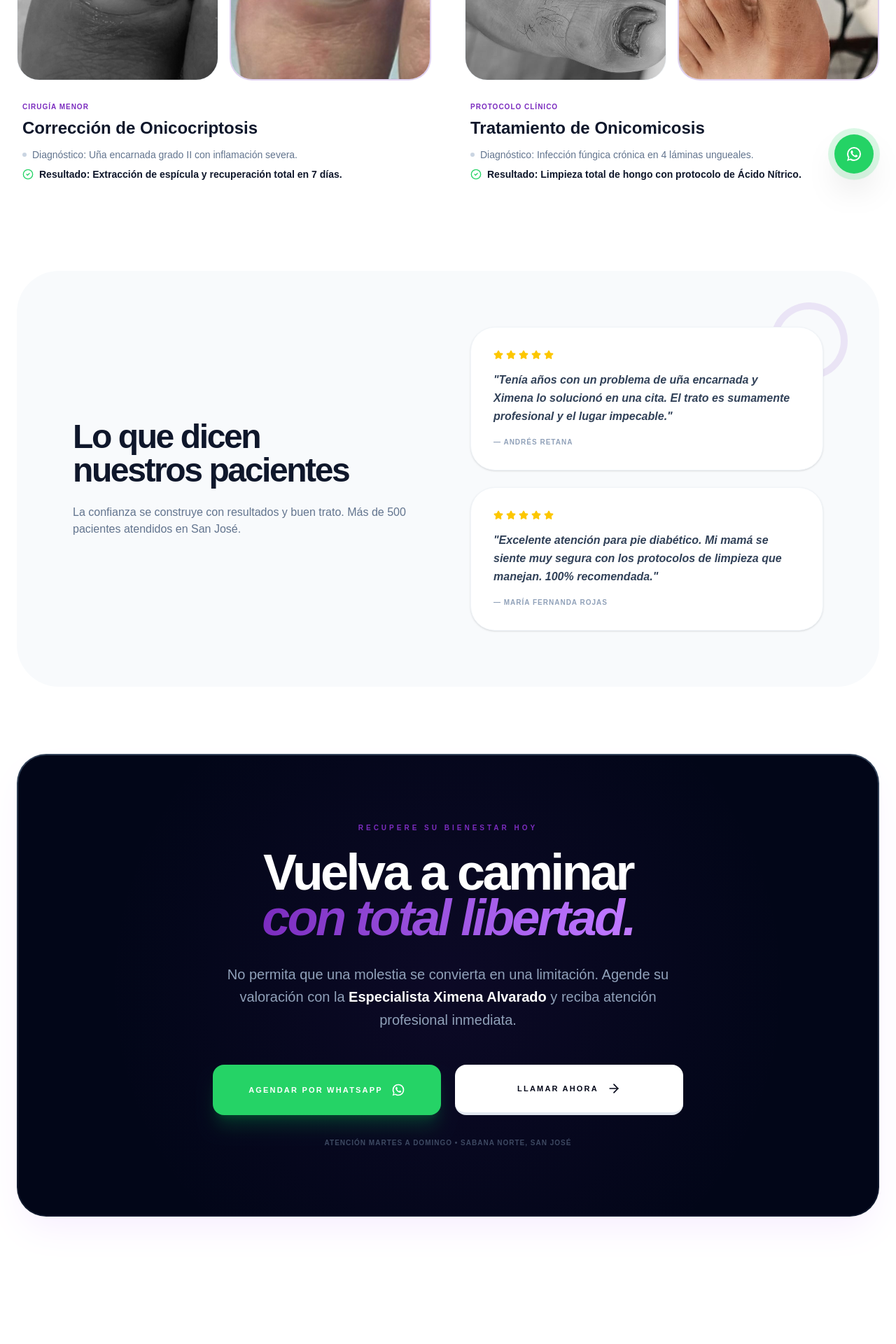
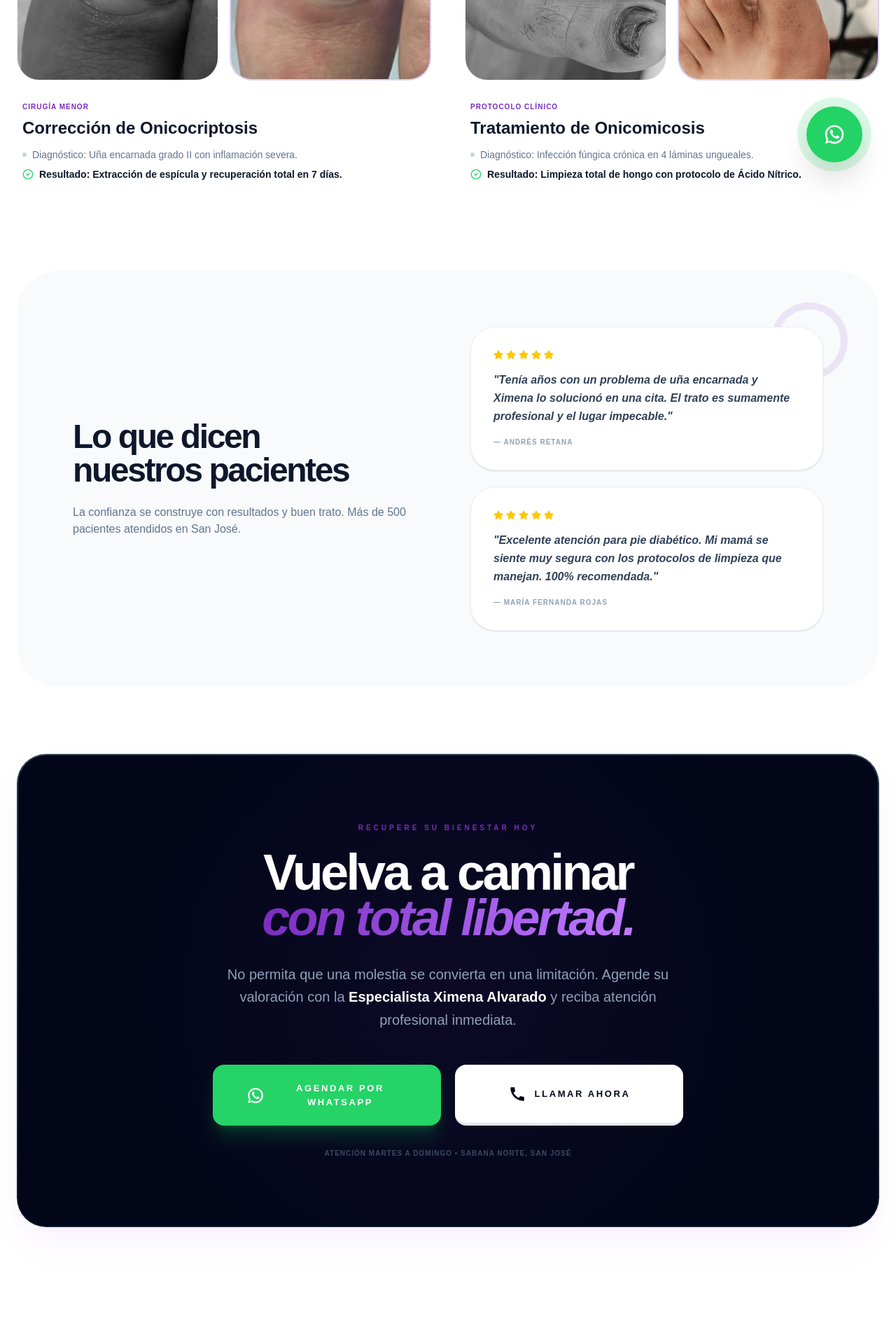
Before and after one commit to merloyflores/clinica-podologia, a Next.js app: page /resultados in a window 1280 px wide. Shown: the part 520-2440 px from the top of the page at 70% size. Built offline with nearby package versions, Linux system fonts and the light colour scheme.

Commit message:
refactor: normalización de assets a minúsculas y optimización de UI (CTA & WhatsApp)

```diff
--- a/app/components/BotonWhatsApp.tsx
+++ b/app/components/BotonWhatsApp.tsx
@@ -7,12 +7,12 @@ export default function BotonWhatsApp() {
   const [isOpen, setIsOpen] = useState(false);
 
   return (
-    <div className="fixed bottom-8 right-8 z-100 flex flex-col items-end">
+    <div className="sticky bottom-12 z-50 flex flex-col items-end px-12 pointer-events-none">
 
-      {/* 1. CUADRO DE TEXTO (Formulario estilo Tendency) */}
+      {/* 1. EL FORMULARIO - Ahora con posicionamiento absoluto para no deformar la web */}
       {isOpen && (
-        <div className="bg-white w-[320px] rounded-[30px] shadow-2xl border border-slate-100 mb-5 overflow-hidden transition-all duration-500 animate-in slide-in-from-bottom-5 fade-in">
-          {/* Encabezado del Chat */}
+        <div className="absolute bottom-full mb-5 pointer-events-auto bg-white w-[320px] rounded-[30px] shadow-2xl border border-slate-100 overflow-hidden transition-all duration-500 animate-in slide-in-from-bottom-5 fade-in">
+          {/* ... TODO TU CONTENIDO DEL ENCABEZADO Y CUERPO IGUAL ... */}
           <div className="bg-[#1a3a3a] p-5 text-white relative">
             <div className="flex items-center gap-3">
               <div className="w-10 h-10 bg-white/20 rounded-full flex items-center justify-center border border-white/30">
@@ -25,72 +25,42 @@ export default function BotonWhatsApp() {
             </div>
             <button
               onClick={() => setIsOpen(false)}
-              title="Cerrar chat"
-              className="absolute top-4 right-4 text-white/50 hover:text-white transition-colors"
+              title="Cerrar chat de WhatsApp"
+              className="absolute top-4 right-4 text-white/50 hover:text-white"
             >
               <Close sx={{ fontSize: 18 }} />
             </button>
           </div>
 
-          {/* Cuerpo del Formulario */}
           <div className="p-6 space-y-4 bg-slate-50/50">
-            <input
-              type="text"
-              placeholder="Nombre completo"
-              className="w-full p-3 bg-white rounded-xl border border-slate-200 text-xs font-bold focus:outline-none focus:border-[#25D366] transition-colors"
-            />
+            <input type="text" placeholder="Nombre completo" className="w-full p-3 bg-white rounded-xl border border-slate-200 text-xs font-bold focus:outline-none focus:border-[#25D366]" />
             <div className="flex gap-2">
-              <div className="bg-white border border-slate-200 rounded-xl px-3 flex items-center gap-1 text-[10px] font-black italic">
-                🇨🇷 +506
-              </div>
-              <input
-                type="tel"
-                placeholder="Teléfono"
-                className="w-full p-3 bg-white rounded-xl border border-slate-200 text-xs font-bold focus:outline-none focus:border-[#25D366]"
-              />
+              <div className="bg-white border border-slate-200 rounded-xl px-3 flex items-center gap-1 text-[10px] font-black italic">🇨🇷 +506</div>
+              <input type="tel" placeholder="Teléfono" className="w-full p-3 bg-white rounded-xl border border-slate-200 text-xs font-bold focus:outline-none focus:border-[#25D366]" />
             </div>
-            <a
-              href="https://wa.me/50662500117"
-              target="_blank"
-              rel="noopener noreferrer"
-              className="w-full bg-[#25D366] text-white py-3.5 rounded-xl font-black text-[10px] uppercase tracking-[0.2em] hover:bg-[#1eb954] transition-all flex items-center justify-center gap-2 shadow-green-500/20"
-            >
+            <a href="https://wa.me/50662500117" target="_blank" rel="noopener noreferrer" className="w-full bg-[#25D366] text-white py-3.5 rounded-xl font-black text-[10px] uppercase tracking-[0.2em] flex items-center justify-center gap-2 shadow-green-500/20">
               <WhatsApp sx={{ fontSize: 16 }} /> Enviar Mensaje
             </a>
-            <p className="text-[9px] text-center text-slate-400 font-bold uppercase tracking-tighter">
-              Powered by <span className="text-slate-600">Nexflow Digital</span>
-            </p>
+            <p className="text-[9px] text-center text-slate-400 font-bold uppercase tracking-tighter">Powered by <span className="text-slate-600">Nexflow Digital</span></p>
           </div>
         </div>
       )}
 
-      {/* 2. EL BOTÓN FLOTANTE (Tu código original con toggle) */}
-      <div className="flex items-center group">
-        {/* Tooltip (Solo se ve si el cuadro está cerrado) */}
+      {/* 2. EL BOTÓN CIRCULAR */}
+      <div className="pointer-events-auto flex items-center group relative">
         {!isOpen && (
           <div className="bg-white text-slate-900 px-4 py-2 rounded-2xl shadow-xl mr-3 opacity-0 group-hover:opacity-100 transition-all duration-300 translate-x-4 group-hover:translate-x-0 hidden md:block border border-slate-100">
-            <p className="text-xs font-black uppercase tracking-widest whitespace-nowrap">
-              ¿En qué podemos ayudarle?
-            </p>
+            <p className="text-xs font-black uppercase tracking-widest whitespace-nowrap">¿En qué podemos ayudarle?</p>
           </div>
         )}
 
-        {/* Botón Circular */}
         <button
           onClick={() => setIsOpen(!isOpen)}
           title={isOpen ? "Cerrar chat de WhatsApp" : "Abrir chat de WhatsApp"}
-          className="bg-[#25D366] text-white p-4 rounded-full shadow-2xl hover:bg-[#1eb954] transition-all transform hover:scale-110 active:scale-90 flex items-center justify-center relative outline-none"
+          className="bg-[#25D366] text-white p-6 rounded-full shadow-2xl hover:bg-[#1eb954] transition-all transform hover:scale-110 active:scale-90 flex items-center justify-center relative outline-none"
         >
-          {/* Efecto de Pulso si está cerrado */}
-          {!isOpen && (
-            <span className="absolute inset-0 rounded-full bg-[#25D366] animate-ping opacity-25"></span>
-          )}
-
-          {isOpen ? (
-            <Close sx={{ fontSize: 24 }} className="relative z-10" />
-          ) : (
-            <WhatsApp sx={{ fontSize: 24 }} className="relative z-10" />
-          )}
+          {!isOpen && <span className="absolute inset-0 rounded-full bg-[#25D366] animate-ping opacity-25"></span>}
+          {isOpen ? <Close sx={{ fontSize: 32 }} className="relative z-10" /> : <WhatsApp sx={{ fontSize: 32 }} className="relative z-10" />}
         </button>
       </div>
     </div>
--- a/app/components/Footer.tsx
+++ b/app/components/Footer.tsx
@@ -15,7 +15,7 @@ export default function Footer() {
           <div className="lg:col-span-1 flex flex-col items-center lg:items-start">
             <div className="mb-6">
               <Image
-                src="/images/logonavbar.png"
+                src="/images/logonavbar.PNG"
                 alt="Logo Ximena Alvarado"
                 width={180}
                 height={60}
@@ -57,7 +57,7 @@ export default function Footer() {
               <div className="flex flex-col lg:flex-row items-center lg:items-start gap-3 group">
                 <div className="w-1.5 h-1.5 rounded-full bg-[#7B2CBF] lg:mt-1.5 animate-pulse shadow-[0_0_8px_#7B2CBF]"></div>
                 <p className="text-[11px] font-bold text-slate-400 leading-relaxed tracking-wide uppercase italic">
-                  Atención exclusiva <span className="text-white font-black">bajo cita previa</span> para garantizar su espacio.
+                  Atención exclusiva <span className="text-white font-black">con cita previa</span> para garantizar su espacio.
                 </p>
               </div>
             </div>
--- a/app/components/Navbar.tsx
+++ b/app/components/Navbar.tsx
@@ -23,7 +23,7 @@ export default function Navbar() {
   const hoverColor = "hover:text-[#7B2CBF]";
 
   return (
-    <header className="fixed w-full top-0 z-50 transition-all duration-300 shadow-lg">
+    <header className="fixed w-full top-0 z-100 transition-all duration-300 shadow-lg">
       {/* 1. TOP BAR - Ahora en tono con el Footer (Slate 900) */}
       <div className="bg-slate-900 text-slate-300 py-2 px-6 lg:px-20 hidden sm:flex justify-between items-center text-[10px] uppercase tracking-[0.2em] font-black border-b border-slate-800">
         <div className="flex gap-6">
@@ -50,7 +50,7 @@ export default function Navbar() {
       <nav className="bg-white/95 backdrop-blur-md border-b border-slate-100 px-6 lg:px-20 py-4 flex justify-between items-center relative">
         <Link href="/" className="z-50 hover:opacity-80 transition-opacity">
           <Image
-            src="/images/logoNavBar.png"
+            src="/images/logonavbar.png"
             alt="Logo Ximena Alvarado"
             width={240}
             height={80}
--- a/app/layout.tsx
+++ b/app/layout.tsx
@@ -1,12 +1,7 @@
 import './globals.css'
-import Navbar from './components/Navbar'
-import Footer from './components/Footer'
-import BotonWhatsApp from './components/BotonWhatsApp' // 1. Importamos el nuevo componente
-
-export const metadata = {
-  title: 'Ximena Alvarado | Quiropodía Profesional',
-  description: 'Especialista en salud ungueal y pie diabético en San José, Costa Rica.',
-}
+import BotonWhatsApp from "./components/BotonWhatsApp"
+import Footer from "./components/Footer"
+import Navbar from "./components/Navbar"
 
 export default function RootLayout({
   children,
@@ -15,13 +10,13 @@ export default function RootLayout({
 }) {
   return (
     <html lang="es" className="scroll-smooth">
-      <body>
-        <Navbar />
-
-        {children}
-
-        {/* 2. Lo colocamos aquí para que flote sobre todo el contenido */}
-        <BotonWhatsApp />
+      <body className="min-h-screen flex flex-col">
+        {/* Este div relativo controla el área de movimiento del botón */}
+        <div className="relative flex flex-col grow pb-10">
+          <Navbar />
+          <main className="grow">{children}</main>
+          <BotonWhatsApp />
+        </div>
 
         <Footer />
       </body>
--- a/app/quiropodia/page.tsx
+++ b/app/quiropodia/page.tsx
@@ -101,7 +101,7 @@ export default function QuiropodiaDetallada() {
             <div className="lg:sticky lg:top-32 space-y-6">
               <div className="relative rounded-[60px] overflow-hidden shadow-2xl group border-[6px] border-white">
                 <Image
-                  src="/images/XimenaFotoPerfil.jpeg"
+                  src="/images/ximenafotoperfil.jpeg"
                   alt="Ximena Alvarado en consulta"
                   width={600}
                   height={800}
--- a/app/resultados/page.tsx
+++ b/app/resultados/page.tsx
@@ -2,7 +2,7 @@
 
 import Image from 'next/image';
 import { Star, CheckCircle2, MessageCircle, ArrowRight } from 'lucide-react';
-import { WhatsApp } from '@mui/icons-material';
+import { Call, WhatsApp } from '@mui/icons-material';
 
 const casos = [
   {
@@ -140,15 +140,15 @@ export default function SeccionResultados() {
               <div className="flex flex-col sm:flex-row gap-5 w-full max-w-2xl relative z-10">
                 <a
                   href="https://wa.me/50662500117"
-                  className="flex-1 bg-[#25D366] text-white px-12 py-6 rounded-2xl font-black uppercase text-[11px] tracking-[0.2em] flex items-center justify-center gap-3 hover:scale-[1.02] active:scale-95 transition-all shadow-xl shadow-green-500/20"
+                  className="flex-1 bg-[#25D366] text-white px-12 py-6 rounded-2xl font-black uppercase text-[13px] tracking-[0.2em] flex items-center justify-center gap-3 hover:scale-[1.02] active:scale-95 transition-all shadow-xl shadow-green-500/20"
                 >
-                  Agendar por WhatsApp <WhatsApp sx={{ fontSize: 20 }} />
+                  <WhatsApp sx={{ fontSize: 26 }} /> Agendar por WhatsApp
                 </a>
                 <a
                   href="tel:50662500117"
-                  className="flex-1 bg-white text-slate-950 px-12 py-6 rounded-2xl font-black uppercase text-[11px] tracking-[0.2em] flex items-center justify-center gap-3 hover:bg-slate-50 hover:scale-[1.02] active:scale-95 transition-all border-b-4 border-slate-200"
+                  className="flex-1 bg-white text-slate-950 px-12 py-6 rounded-2xl font-black uppercase text-[13px] tracking-[0.2em] flex items-center justify-center gap-3 hover:bg-slate-50 hover:scale-[1.02] active:scale-95 transition-all border-b-4 border-slate-200"
                 >
-                  Llamar ahora <ArrowRight size={20} />
+                  <Call sx={{ fontSize: 26 }} /> Llamar ahora
                 </a>
               </div>
 
--- a/app/tratamientos/page.tsx
+++ b/app/tratamientos/page.tsx
@@ -121,7 +121,7 @@ export default function SeccionTratamientos() {
   const [selectedService, setSelectedService] = useState<any>(null);
 
   return (
-    <section className="py-44 bg-slate-50 relative">
+    <section className="py-44 bg-white relative">
       <div className="max-w-7xl mx-auto px-6">
 
         {/* Encabezado de Sección */}
```
